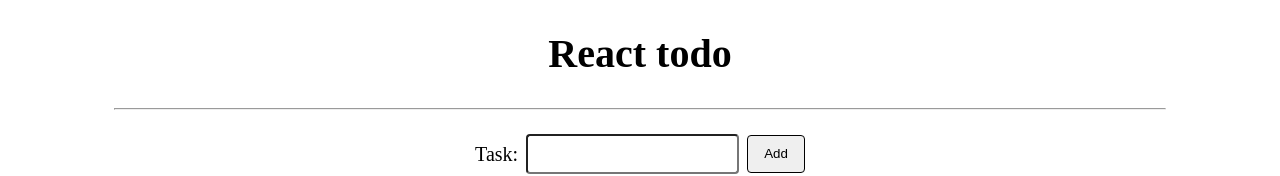
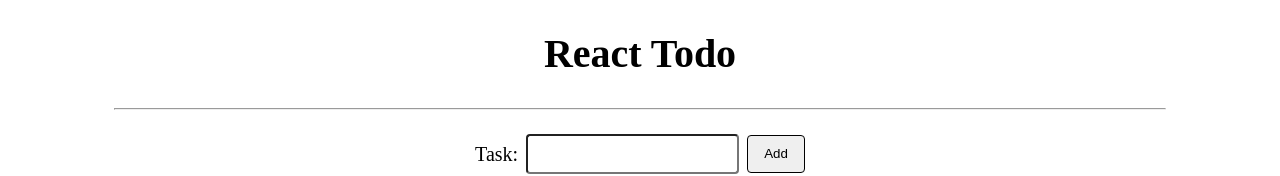
Before and after one commit to hasinajy/react-todo, a React (Create React App) app: page / in a window 1280 px wide. Shown: the top 176 px of the page. Built offline with nearby package versions, Linux system fonts and the light colour scheme.

Commit message:
feat: Extract page heading in a new component

```diff
--- a/src/components/App/App.js
+++ b/src/components/App/App.js
@@ -3,13 +3,19 @@ export default function App() {
 
     return (
         <>
-            <h1 className="page-heading">React todo</h1>
+            <PageHeading title={"React Todo"} />
 
             <hr />
 
             <TaskForm />
             <TaskList taskList={taskList} />
         </>
+    );
+}
+
+function PageHeading({ title }) {
+    return (
+        <h1 className="page-heading">{title}</h1>
     );
 }
 
```
